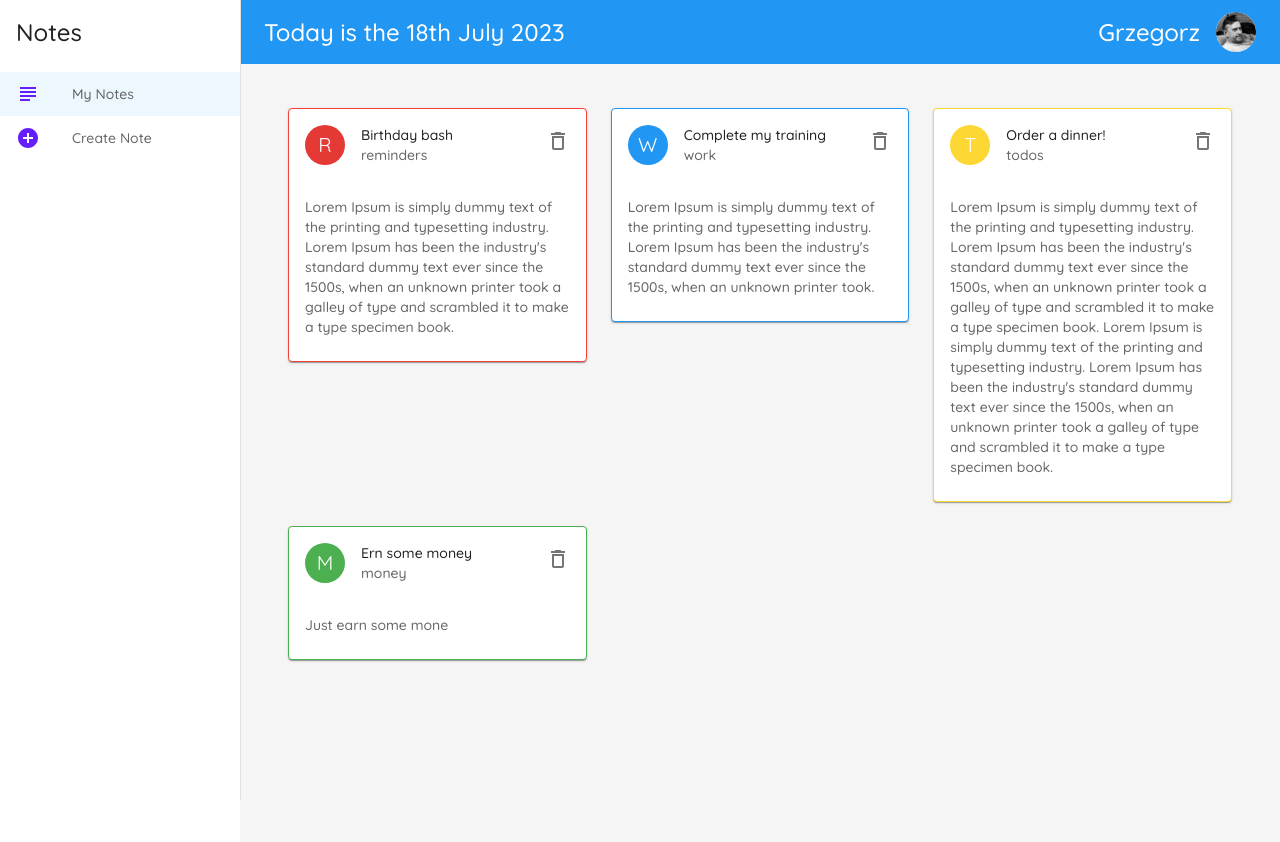
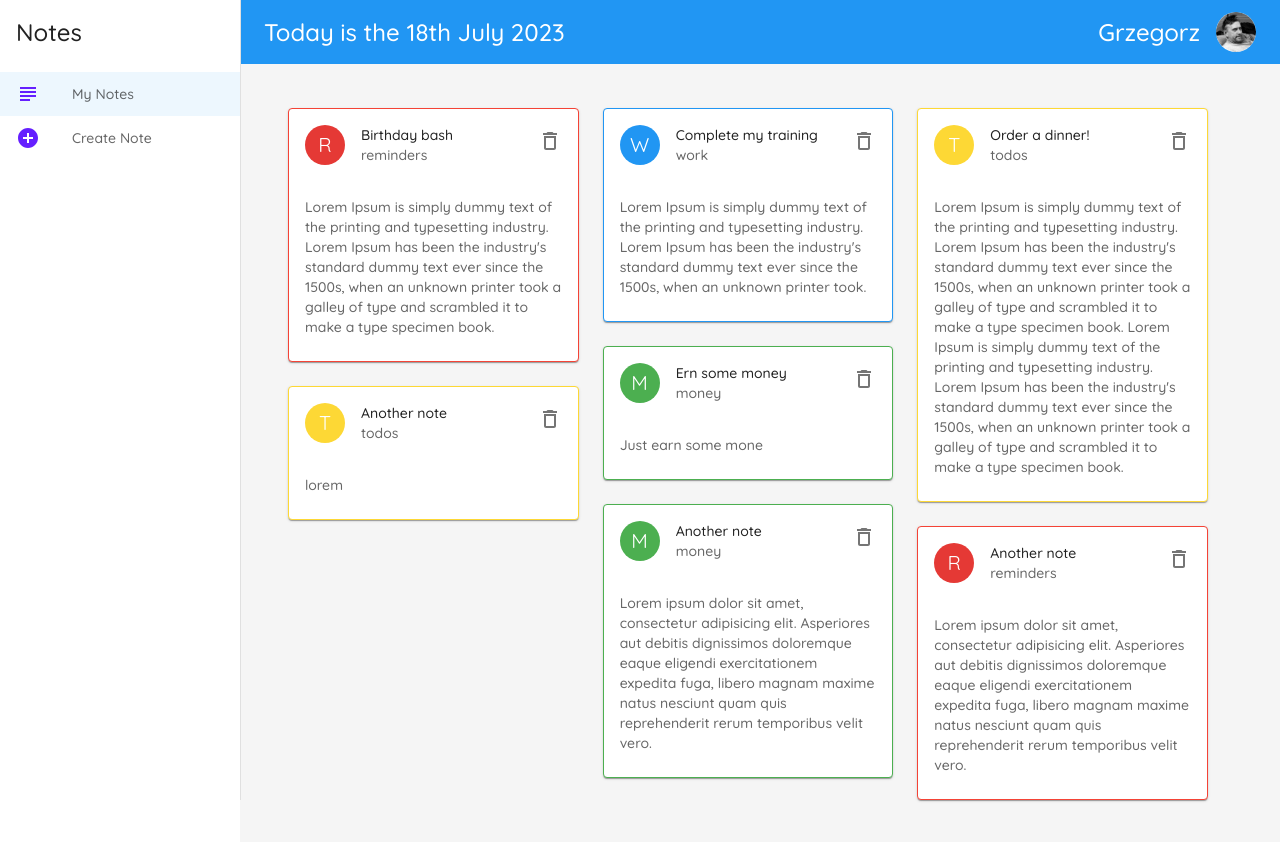
Before and after one commit to GrzegorzPacewicz/notes-mui, a React (Vite) app: page / in a window 1280 px wide. Shown: the top 842 px of the page. Built offline with nearby package versions, Linux system fonts and the light colour scheme; data requests are answered from the project's data file.

Commit message:
Masonry from MUI installed and applied to Notes.jsx

```diff
--- a/data/db.json
+++ b/data/db.json
@@ -23,6 +23,23 @@
       "details": "Just earn some mone",
       "category": "money",
       "id": 5
+    },
+    {
+      "title": "Another note",
+      "details": "lorem",
+      "category": "todos",
+      "id": 6
+    },
+    {
+      "title": "Another note",
+      "details": "Lorem ipsum dolor sit amet, consectetur adipisicing elit. Asperiores aut debitis dignissimos doloremque eaque eligendi exercitationem expedita fuga, libero magnam maxime natus nesciunt quam quis reprehenderit rerum temporibus velit vero.  ",
+      "category": "money",
+      "id": 7
+    },    {
+      "title": "Another note",
+      "details": "Lorem ipsum dolor sit amet, consectetur adipisicing elit. Asperiores aut debitis dignissimos doloremque eaque eligendi exercitationem expedita fuga, libero magnam maxime natus nesciunt quam quis reprehenderit rerum temporibus velit vero.  ",
+      "category": "reminders",
+      "id": 8
     }
   ]
 }
--- a/package.json
+++ b/package.json
@@ -14,6 +14,7 @@
     "@emotion/styled": "^11.11.0",
     "@fontsource/roboto": "^5.0.5",
     "@mui/icons-material": "^5.14.0",
+    "@mui/lab": "^5.0.0-alpha.137",
     "@mui/material": "^5.14.0",
     "date-fns": "^2.30.0",
     "prop-types": "^15.8.1",
--- a/src/pages/Notes/Notes.jsx
+++ b/src/pages/Notes/Notes.jsx
@@ -1,6 +1,7 @@
 import { Container, Grid } from "@mui/material";
 import { useEffect, useState } from "react";
 import NoteCard from "../../components/NoteCard.jsx";
+import Masonry from '@mui/lab/Masonry';
 
 const Notes = () => {
 
@@ -26,13 +27,13 @@ const Notes = () => {
     return (
         <Container sx={{marginTop: "20px"}}>
 
-            <Grid container spacing={3}>
-                {notes.map(note => (
-                    <Grid item xs={12} md={6} lg={4} key={note.id}>
-                        <NoteCard note={note} handleDelete={handleDelete}/>
-                    </Grid>
-                ))}
-            </Grid>
+            <Masonry spacing={3} columns={{ xs: 1, md: 2, lg: 3 }}>
+                    {notes.map(note => (
+                        <div key={note.id}>
+                            <NoteCard note={note} handleDelete={handleDelete}/>
+                        </div>
+                    ))}
+            </Masonry>
 
         </Container>
     );
```
Also changed, not shown: 1 other file (tests, documents, lock files or other folders).
